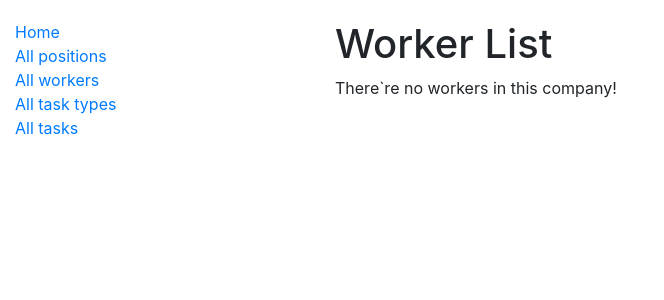
After one commit to anastasia-martyniuk/task_manager, a Django app: page /workers/ in a window 1280 px wide. The commit adds this page. Shown: the top 300 px of the page, without its empty margins (0-664 px from the left). Run offline with Django 4.2, Linux system fonts and the light colour scheme; data that the repository does not hold is empty.

Commit message:
Created all workers and all tasks pages, connected django-debug-toolbar for debuging this project

```diff
--- a/manager/urls.py
+++ b/manager/urls.py
@@ -1,11 +1,13 @@
 from django.urls import path
 
-from manager.views import index, PositionListView, TaskTypeListView
+from manager.views import index, PositionListView, TaskTypeListView, WorkerListView, TaskListView
 
 urlpatterns = [
     path("", index, name="index"),
     path("positions/", PositionListView.as_view(), name="position-list"),
-    path("task-types", TaskTypeListView.as_view(), name="task-type-list"),
+    path("task-types/", TaskTypeListView.as_view(), name="task-type-list"),
+    path("workers/", WorkerListView.as_view(), name="worker-list"),
+    path("tasks/", TaskListView.as_view(), name="task-list"),
 ]
 
 app_name = "manager"
--- a/manager/views.py
+++ b/manager/views.py
@@ -27,4 +27,12 @@ class PositionListView(generic.ListView):
 class TaskTypeListView(generic.ListView):
     model = TaskType
     template_name = "manager/task_type_list.html"
-    context_object_name = "task-type-list"
+    context_object_name = "task_type_list"
+
+
+class WorkerListView(generic.ListView):
+    model = Worker
+
+
+class TaskListView(generic.ListView):
+    model = Task
--- a/task_manager/settings.py
+++ b/task_manager/settings.py
@@ -27,6 +27,10 @@ DEBUG = True
 
 ALLOWED_HOSTS = []
 
+INTERNAL_IPS = [
+    "127.0.0.1",
+]
+
 
 # Application definition
 
@@ -37,11 +41,13 @@ INSTALLED_APPS = [
     "django.contrib.sessions",
     "django.contrib.messages",
     "django.contrib.staticfiles",
+    "debug_toolbar",
     "manager",
 ]
 
 MIDDLEWARE = [
     "django.middleware.security.SecurityMiddleware",
+    "debug_toolbar.middleware.DebugToolbarMiddleware",
     "django.contrib.sessions.middleware.SessionMiddleware",
     "django.middleware.common.CommonMiddleware",
     "django.middleware.csrf.CsrfViewMiddleware",
--- a/task_manager/urls.py
+++ b/task_manager/urls.py
@@ -20,5 +20,7 @@ from django.urls import path, include
 
 urlpatterns = [
     path("admin/", admin.site.urls),
-    path("", include("manager.urls", namespace="manager"))
+    path("", include("manager.urls", namespace="manager")),
+
+    path('__debug__/', include('debug_toolbar.urls')),
 ] + static(settings.STATIC_URL, document_root=settings.STATIC_ROOT)
--- a/templates/includes/sidebar.html
+++ b/templates/includes/sidebar.html
@@ -1,7 +1,7 @@
 <ul class="sidebar-nav">
   <li><a href="{% url 'manager:index' %}">Home</a></li>
   <li><a href="{% url 'manager:position-list' %}">All positions</a></li>
-  <li><a href="#">All workers</a></li>
-  <li><a href="#">All task types</a></li>
-  <li><a href="#">All tasks</a></li>
+  <li><a href="{% url 'manager:worker-list' %}">All workers</a></li>
+  <li><a href="{% url 'manager:task-type-list' %}">All task types</a></li>
+  <li><a href="{% url 'manager:task-list' %}">All tasks</a></li>
 </ul>
--- /dev/null
+++ b/templates/manager/worker_list.html
@@ -0,0 +1,15 @@
+{% extends "base.html" %}
+
+{% block content %}
+  <h1>Worker List</h1>
+  {% if worker_list %}
+    <ul>
+      {% for worker in worker_list %}
+        <li><a href="#">{{ worker.first_name }} {{ worker.last_name }}</a></li>
+      {% endfor %}
+    </ul>
+
+    {% else %}
+      <p>There`re no workers in this company!</p>
+  {% endif %}
+{% endblock %}
```
Also changed, not shown: templates/manager/task_list.html (added, +15 -0 lines), templates/manager/task_type_list.html (+15 -0 lines), templates/manager/position_list.html (line endings or trailing spaces).
